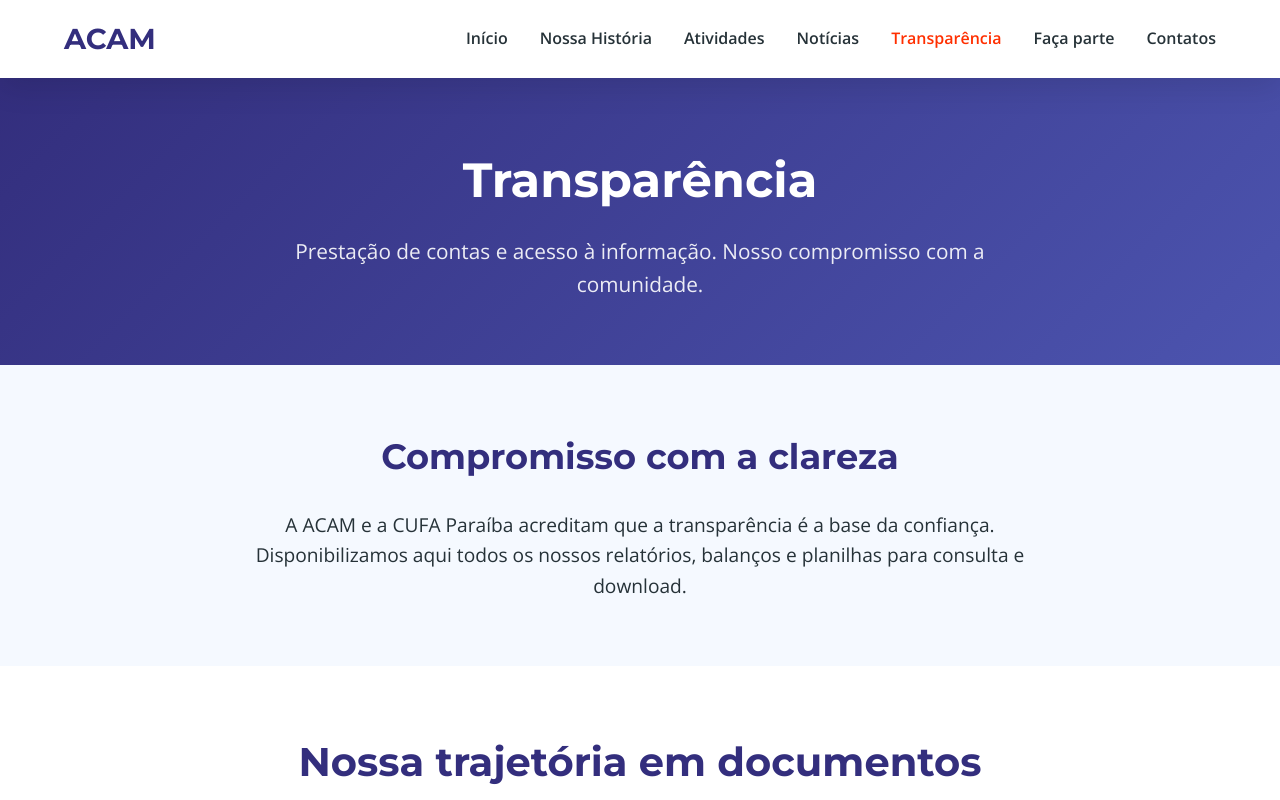
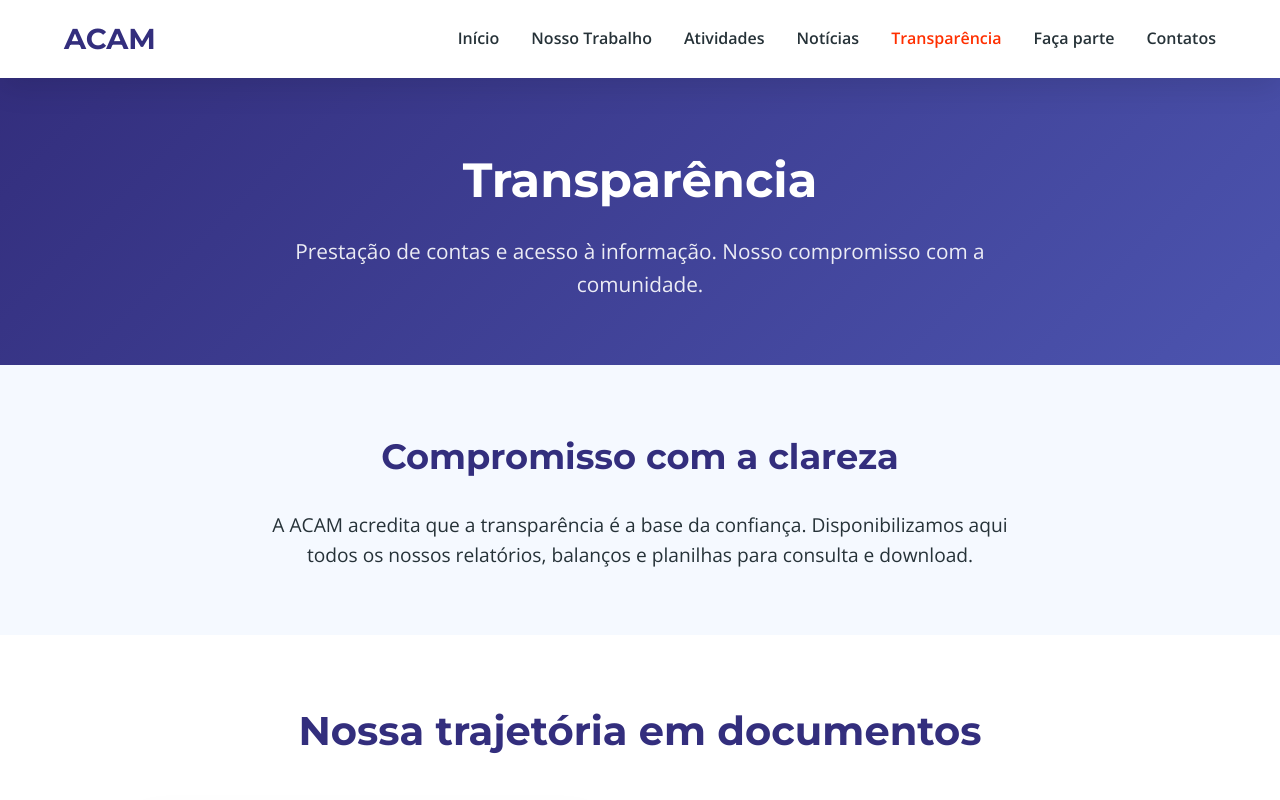
Before and after one commit to acamjp/-, a plain HTML site: page transparencia.html in a window 1280 px wide. Shown: the top 800 px of the page. Drawn offline with nearby package versions, Linux system fonts and the light colour scheme.

Commit message:
transparencia.html

```diff
--- a/transparencia.html
+++ b/transparencia.html
@@ -3,7 +3,7 @@
 <head>
     <meta charset="UTF-8">
     <meta name="viewport" content="width=device-width, initial-scale=1.0">
-    <title>Transparência - ACAM CUFA Paraíba</title>
+    <title>Transparência - ACAM</title>
     <!-- Fontes Google -->
     <link href="https://fonts.googleapis.com/css2?family=Montserrat:wght@400;600;700&family=Open+Sans:wght@400;600&display=swap" rel="stylesheet">
     <!-- Ícones Font Awesome -->
@@ -409,7 +409,7 @@
         <nav class="nav-menu">
             <ul>
                 <li><a href="index.html">Início</a></li>
-                <li><a href="trabalho.html">Nossa História</a></li>
+                <li><a href="trabalho.html">Nosso Trabalho</a></li>
                 <li><a href="atividades.html">Atividades</a></li>
                 <li><a href="noticias.html">Notícias</a></li>
                 <li><a href="transparencia.html" style="color: var(--secondary);">Transparência</a></li>
@@ -429,7 +429,7 @@
         <!-- Introdução -->
         <section class="intro">
             <h2>Compromisso com a clareza</h2>
-            <p>A ACAM e a CUFA Paraíba acreditam que a transparência é a base da confiança. Disponibilizamos aqui todos os nossos relatórios, balanços e planilhas para consulta e download.</p>
+            <p>A ACAM acredita que a transparência é a base da confiança. Disponibilizamos aqui todos os nossos relatórios, balanços e planilhas para consulta e download.</p>
         </section>
 
         <!-- Linha do Tempo com Documentos -->
@@ -601,7 +601,7 @@
     </main>
 
     <footer>
-        <p>&copy; 2026 ACAM - CUFA Paraíba. Todos os direitos reservados.</p>
+        <p>&copy; 2026 ACAM. Todos os direitos reservados.</p>
         <p><a href="index.html">Voltar para a página inicial</a></p>
     </footer>
 
```
